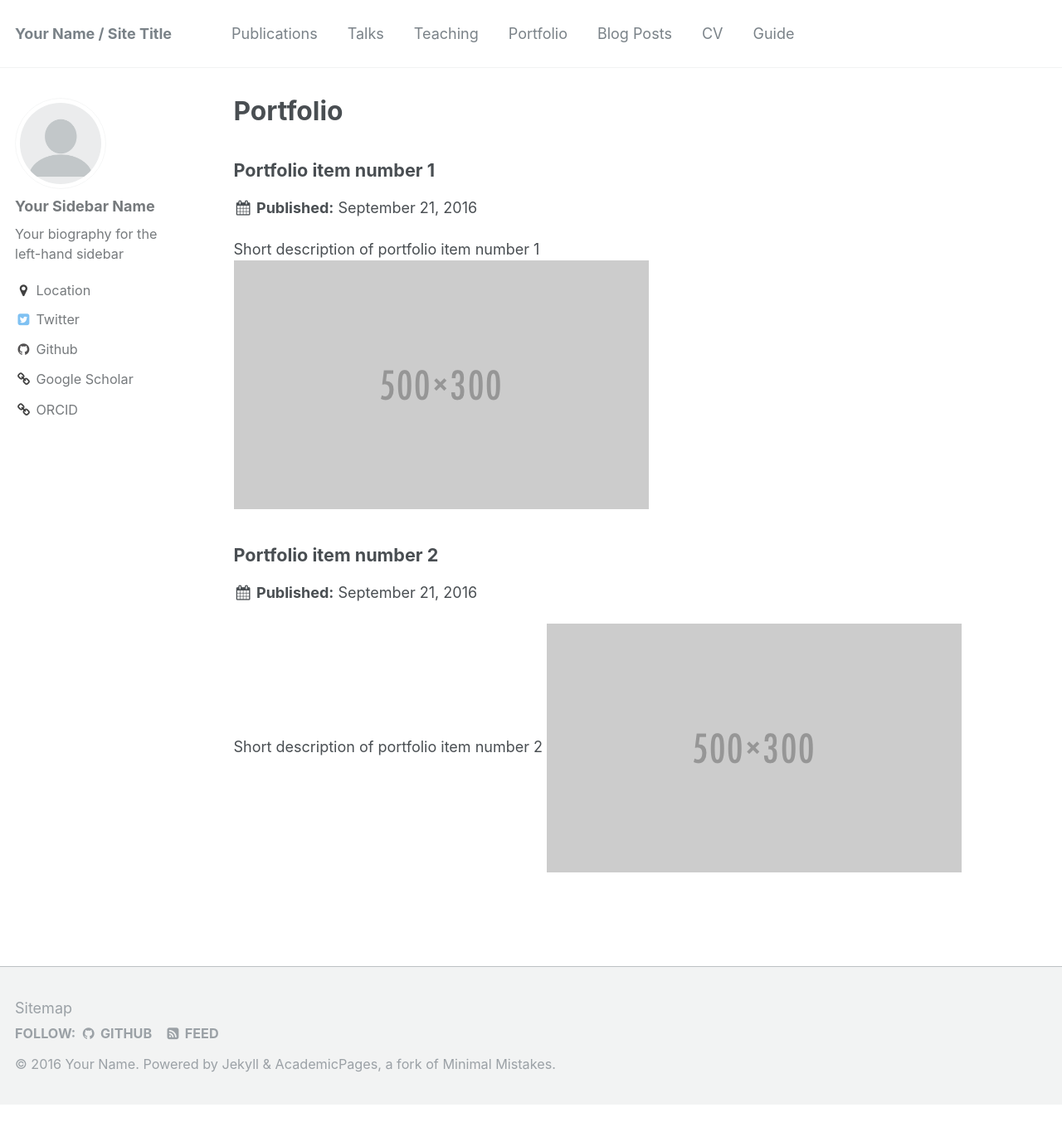
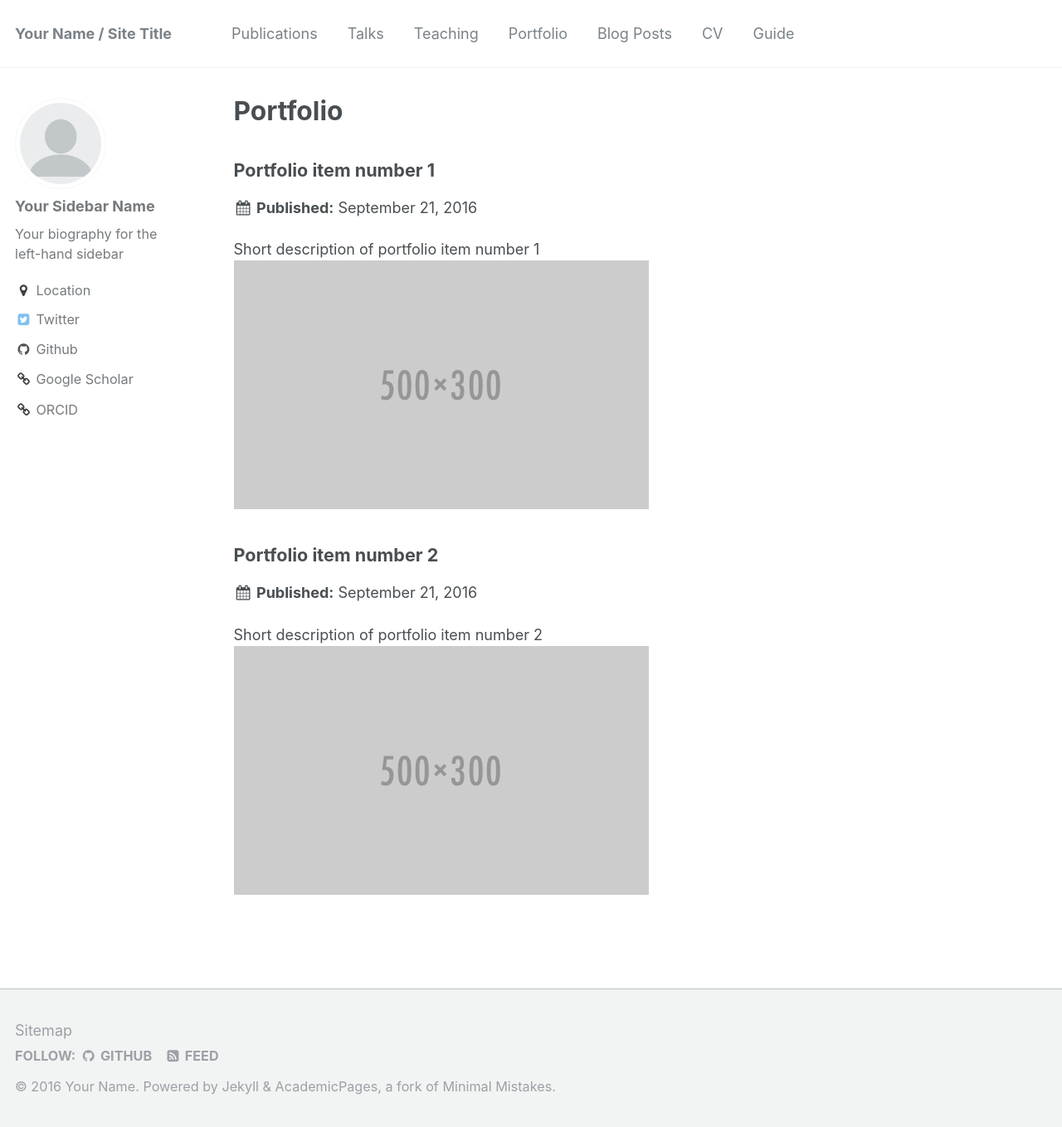
Before and after one commit to Noahs-ARK/Noahs-ARK.github.io, a Jekyll site: the page built from _pages/portfolio.html, in a window 1280 px wide and 1359 px high. Shown: the whole window at 83% size. Built offline with Jekyll 4.4.1, drawn with Linux system fonts in a browser that asks for light colours.

Commit message:
Update portfolio-2.html

```diff
--- a/_portfolio/portfolio-2.html
+++ b/_portfolio/portfolio-2.html
@@ -1,6 +1,6 @@
 ---
 title: "Portfolio item number 2"
-excerpt: "Short description of portfolio item number 2 <img src='/images/500x300.png'>"
+excerpt: "Short description of portfolio item number 2 <br/><img src='/images/500x300.png'>"
 collection: portfolio
 ---
 
```
